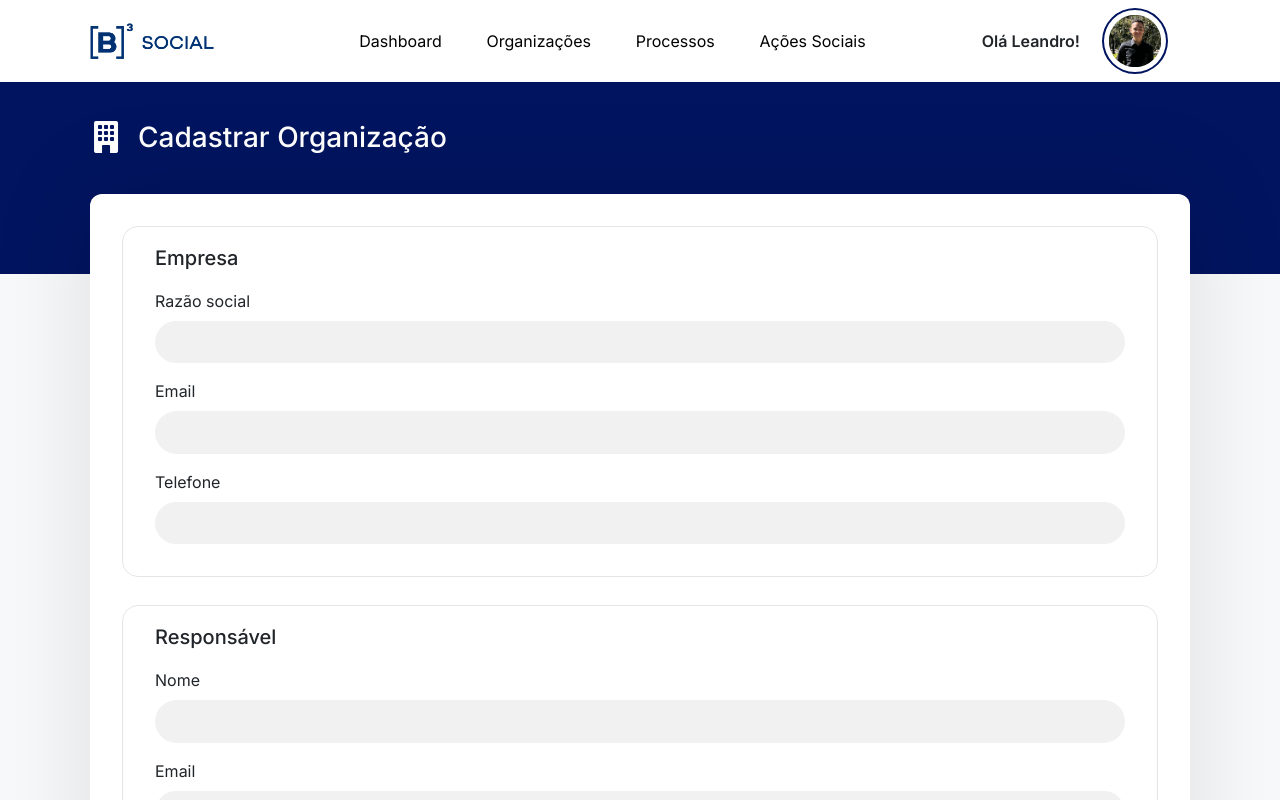
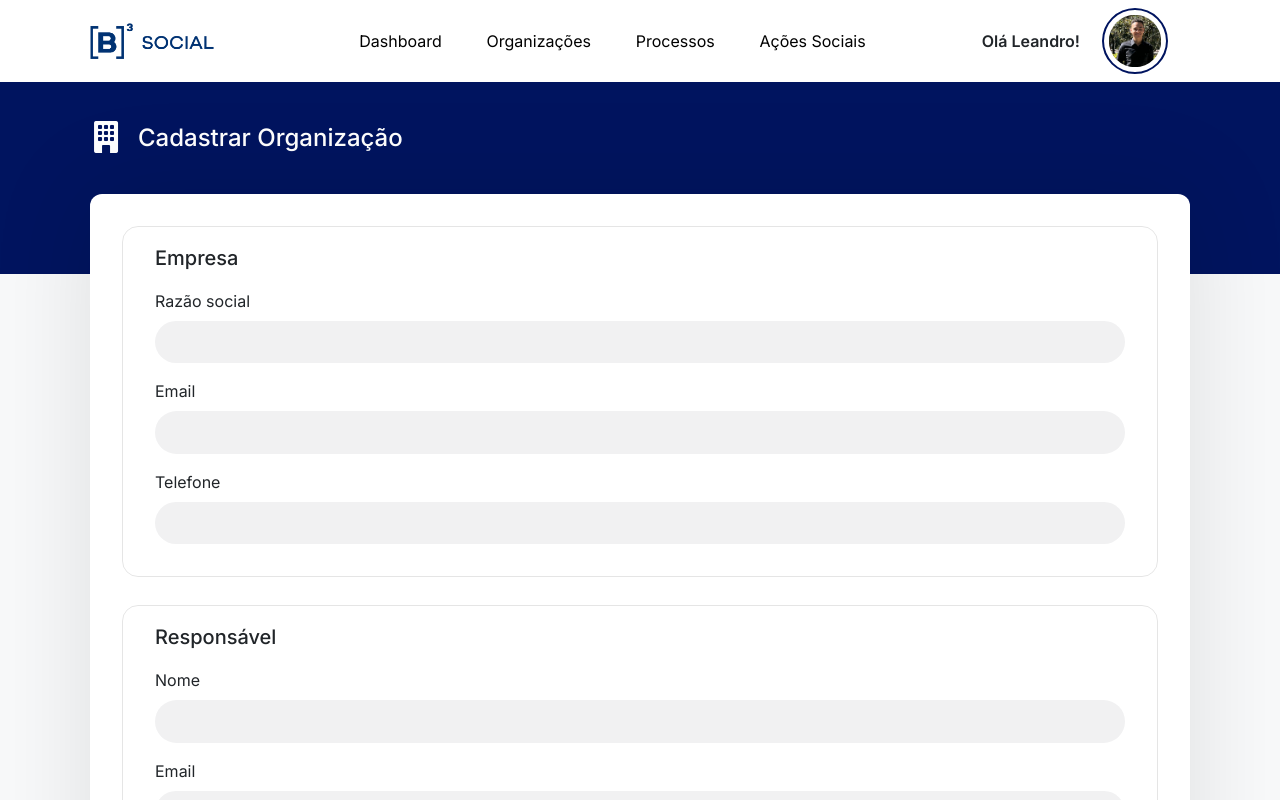
Before and after one commit to Byt3-Social/front-end, a Vue app: page /organizacoes/cadastrar in a window 1280 px wide. Shown: the top 800 px of the page. Built offline with nearby package versions, Linux system fonts and the light colour scheme.

Commit message:
Altera heading do compenente Header

```diff
--- a/src/components/Header.vue
+++ b/src/components/Header.vue
@@ -2,7 +2,7 @@
     <section class="header">
         <div class="header__wrapper">
             <i :class="icone"></i>
-            <h3 class="header__title">{{ titulo }}</h3>
+            <h4 class="header__title">{{ titulo }}</h4>
         </div>
     </section>
 </template>
```
